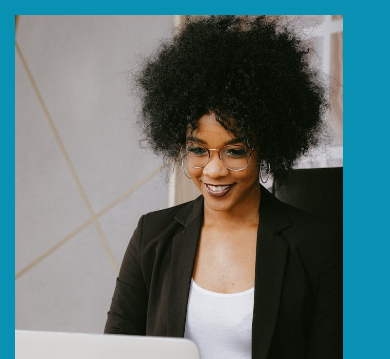
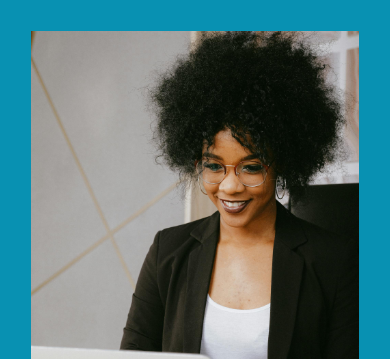
Before and after one commit to Iwan-Rahman/odin-homepage, a website built with webpack: page src/index.html in a window 390 px wide. Shown: the top 359 px of the page. Built offline with nearby package versions, Linux system fonts and the light colour scheme; a web font is replaced by a local one.

Commit message:
Fix image offset bug on mobile

```diff
--- a/src/index.html
+++ b/src/index.html
@@ -10,7 +10,11 @@
   <body>
     <header>
       <div>
-        <img src="./img/pexels-shvetsa-sml.jpg" alt="test" />
+        <img
+        srcset="./img/pexels-shvetsa-lrg.jpg 231w, ./img/pexels-shvetsa-med.jpg 231w, ./img/pexels-shvetsa-sml.jpg 154w"
+        sizes="(min-width: 720px) 231px, (min-width: 480px) 154px, 100vw"
+        src="./img/pexels-shvetsa-sml.jpg"
+        >
         <h1>Ashley Williams</h1>
       </div>
       <section>
--- a/src/style.css
+++ b/src/style.css
@@ -56,7 +56,6 @@ header img {
 
 header div {
   position: relative;
-  transform: translate(-1rem, -1rem);
 }
 
 header section {
@@ -205,6 +204,10 @@ address > div:last-child img {
 
 @media screen and (min-width: 480px) {
   /* Header */
+  header div {
+    transform: translate(-1rem, -1rem);
+  }
+
   header div img {
     width: 32vw;
     height: 40vw;
```
Also changed, not shown: dist/d77d8825a07e6304a1d6.jpg (added), dist/ebb4ba5083a6c23d3b21.jpg (added), dist/index.html, dist/main.js.
